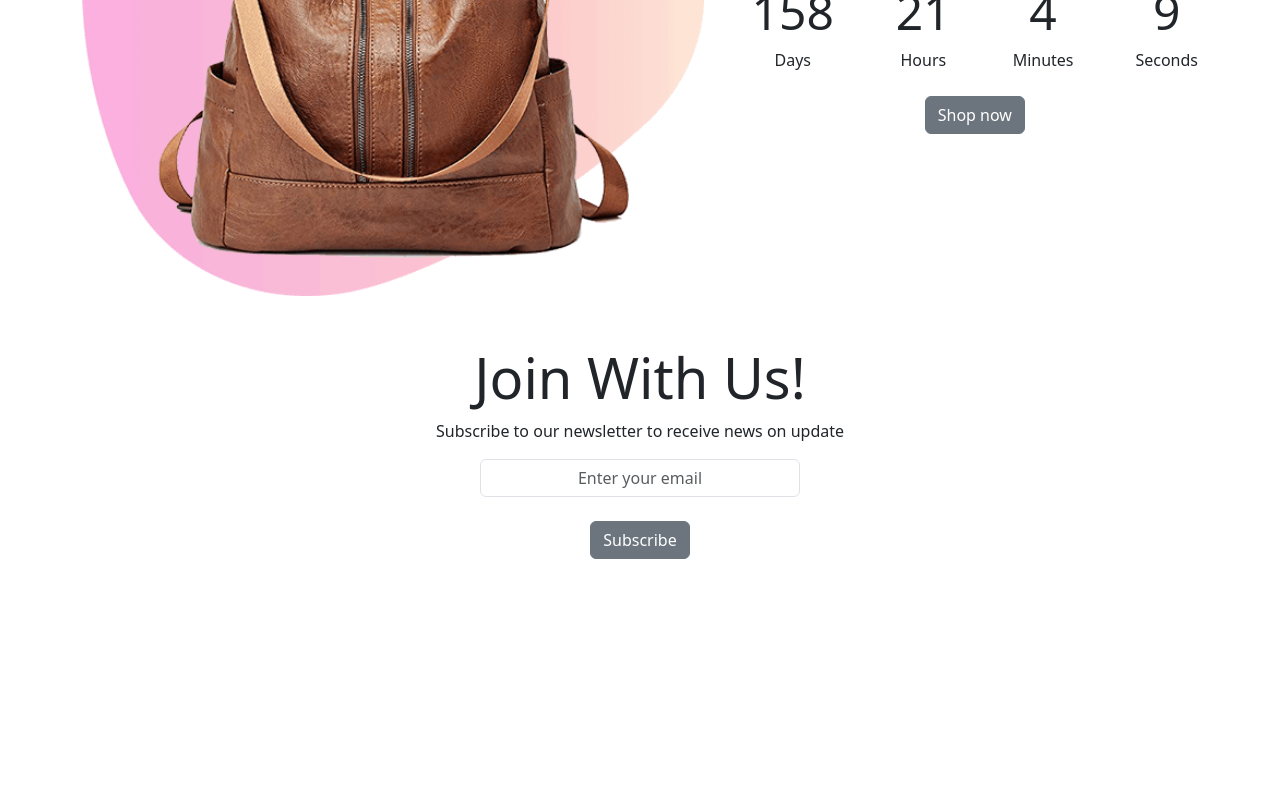
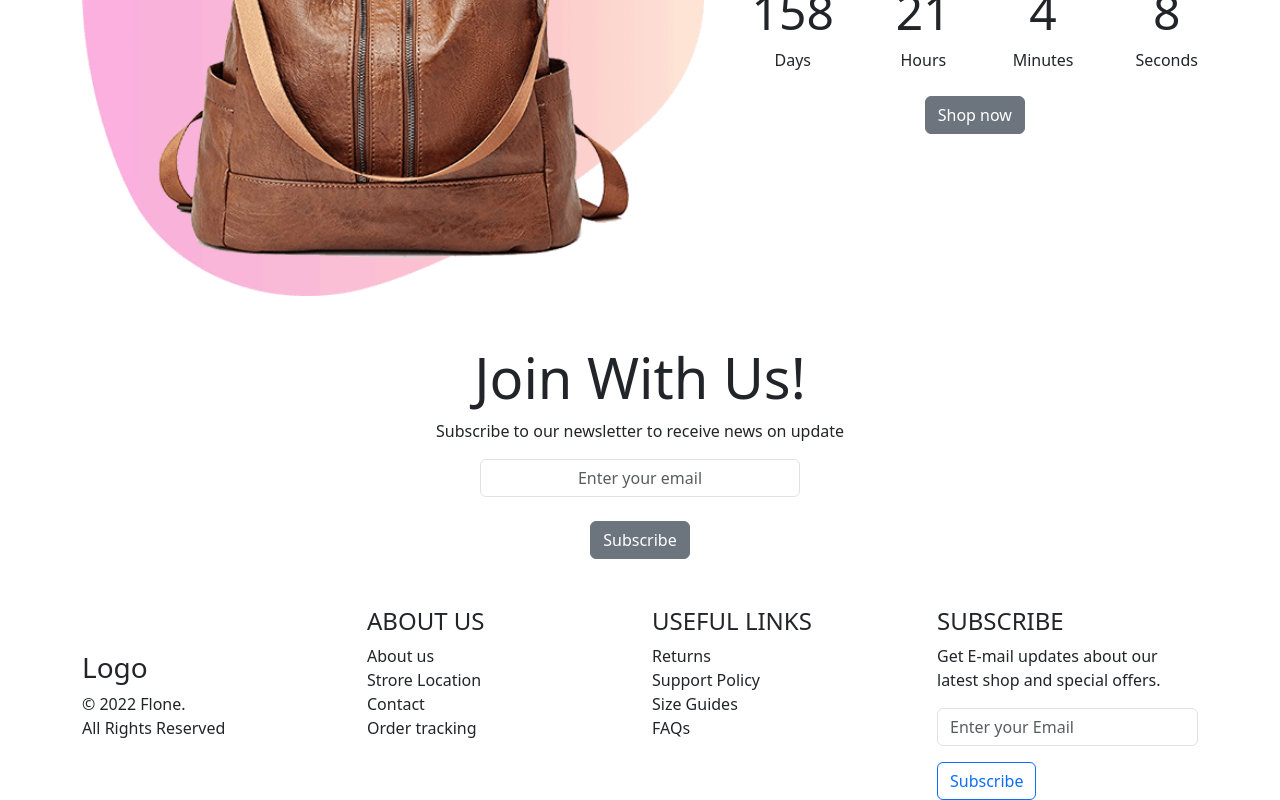
Before and after one commit to rafiurrafi/yellow-ecommerce, a React (Create React App) app: page / in a window 1280 px wide. Shown: the part 2233-3033 px from the top of the page. Before the commit the page ends 2840 px from the top, so only its background shows below. Built offline with nearby package versions, Linux system fonts and the light colour scheme.

Commit message:
added footer component

```diff
--- a/src/app.jsx
+++ b/src/app.jsx
@@ -1,5 +1,6 @@
 import DirectoryCard from "./components/directory-card/directory-card.component.js/directory-card.component";
 import FeaturedProducts from "./components/featured-products/featured-products.component";
+import Footer from "./components/footer/footer.component";
 import HeaderTop from "./components/header-top/header-top.component";
 import Header from "./components/header/header.component";
 import OfferEnding from "./components/offer-ending/offer-ending.component";
@@ -16,6 +17,7 @@ const App = () => {
       <DirectoryCard />
       <OfferEnding />
       <Subscription />
+      <Footer />
     </div>
   );
 };
--- /dev/null
+++ b/src/components/footer/footer.component.jsx
@@ -0,0 +1,92 @@
+const Footer = () => {
+  return (
+    <div className="footer">
+      <div className="container">
+        <div className="row gy-5 ">
+          <div className="col-md-3 align-self-center">
+            <h3>Logo</h3>
+            <p>
+              © 2022 Flone. <br />
+              All Rights Reserved
+            </p>
+          </div>
+          <div className="col-md-3">
+            <h4 className="text-uppercase">About Us</h4>
+            <a
+              href="#"
+              className="d-block text-decoration-none text-dark"
+              style={{ fontWeight: 500 }}
+            >
+              About us
+            </a>
+            <a
+              href="#"
+              className="d-block text-decoration-none text-dark"
+              style={{ fontWeight: 500 }}
+            >
+              Strore Location
+            </a>
+            <a
+              href="#"
+              className="d-block text-decoration-none text-dark"
+              style={{ fontWeight: 500 }}
+            >
+              Contact
+            </a>
+            <a
+              href="#"
+              className="d-block text-decoration-none text-dark"
+              style={{ fontWeight: 500 }}
+            >
+              Order tracking
+            </a>
+          </div>
+          <div className="col-md-3">
+            <h4 className="text-uppercase">Useful Links</h4>
+            <a
+              href="#"
+              className="d-block text-decoration-none text-dark"
+              style={{ fontWeight: 500 }}
+            >
+              Returns
+            </a>
+            <a
+              href="#"
+              className="d-block text-decoration-none text-dark"
+              style={{ fontWeight: 500 }}
+            >
+              Support Policy
+            </a>
+            <a
+              href="#"
+              className="d-block text-decoration-none text-dark"
+              style={{ fontWeight: 500 }}
+            >
+              Size Guides
+            </a>
+            <a
+              href="#"
+              className="d-block text-decoration-none text-dark"
+              style={{ fontWeight: 500 }}
+            >
+              FAQs
+            </a>
+          </div>
+          <div className="col-md-3">
+            <h4 className="text-uppercase">Subscribe</h4>
+            <p>Get E-mail updates about our latest shop and special offers.</p>
+
+            <input
+              type="text"
+              className="form-control mb-3"
+              placeholder="Enter your Email"
+            />
+            <button className="btn btn-outline-primary">Subscribe</button>
+          </div>
+        </div>
+      </div>
+    </div>
+  );
+};
+
+export default Footer;
```
